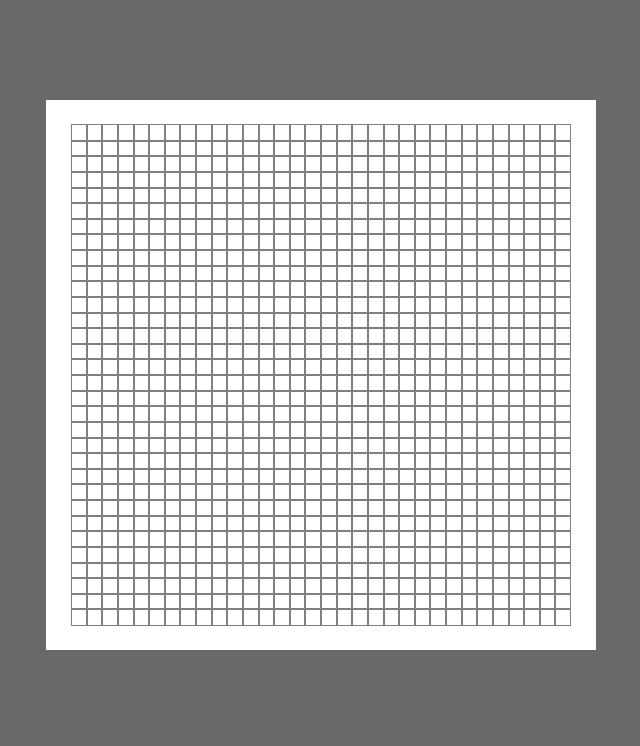
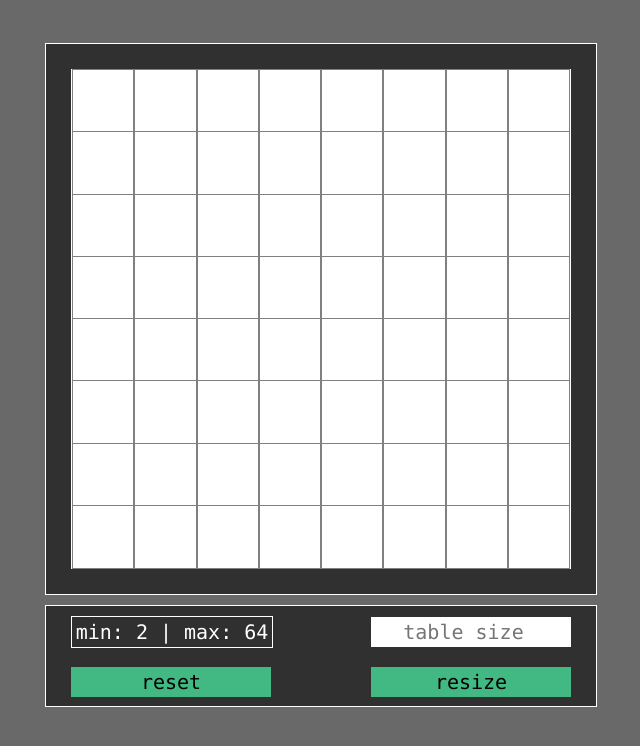
Before and after one commit to vladyslavfiii/pixel-art-draw, a plain HTML site: page pages/index.html in a window 1280 px wide. Shown: the whole page, without its empty margins (319-959 px from the left). Drawn offline with Linux system fonts and the light colour scheme.

Commit message:
2nd commit

```diff
--- a/pages/index.html
+++ b/pages/index.html
@@ -14,6 +14,18 @@
 
 		</div>
 
+		<div class="pixelArtDrawSettings">
+			<div class="pixelArtDrawSettingsStructureBlock">
+				<div class="resizeInputFieldInstrucion">min: 2 | max: 64</div>
+				<input class="resizeInputField" id="resizeInputField" type="number" placeholder="table size">
+			</div>
+
+			<div class="pixelArtDrawSettingsStructureBlock">
+				<button class="pixelArtDrawButtons" onclick="reset()">reset</button>
+				<button class="pixelArtDrawButtons" onclick="resize()">resize</button>
+			</div>
+		</div>
+
 		<script src="../src/scripts/script.js"></script>
 	</body>
 </html>
--- a/src/scripts/script.js
+++ b/src/scripts/script.js
@@ -1,14 +1,15 @@
 window.onload = () => {
-	tableCreator();
+	tableCreator(8);
 }
 
-function tableCreator() {
+function tableCreator(tableSize) {
 
 	let table = document.createElement('table');
 	table.classList.add("tableToDraw");
+	table.id = "tableToDraw";
+
 	document.getElementById('pixelArtDrawWorkspace').appendChild(table);
 
-	let tableSize = 32;
 	for (let i = 0; i < tableSize; i++) {
 		let tr = document.createElement('tr');
 		tr.id = "trId" + i;
@@ -17,17 +18,43 @@ function tableCreator() {
 		for (let k = 0; k < tableSize; k++) {
 			let th = document.createElement('th');
 			th.id = "thId" + k;
-			th.addEventListener('click', this.onclick)
+			th.addEventListener('click', function (event) {
+  				draw(this);
+  			})
 			tr.appendChild(th);
 		}
 	}
 }
 
+function draw(cell) {
 
+	cell.style.background = "red";
+}
 
-function draw(cell) {
-	console.log(cell);
-	this.onclick = function(event) {
-        console.log(this);
-      };
+function resize(){
+
+	let pixelArtDrawWorkspace = document.getElementById('pixelArtDrawWorkspace');
+	let inputSize = document.getElementById('resizeInputField');
+
+	if (Number(inputSize.value) >= 2 && Number(inputSize.value) <= 64) {
+		pixelArtDrawWorkspace.removeChild(pixelArtDrawWorkspace.children[0]);
+		tableCreator(inputSize.value);
+
+		inputSize.classList.replace('resizeErrorInputField', 'resizeInputField');
+	}
+	else {
+		inputSize.classList.replace('resizeInputField', 'resizeErrorInputField');
+	}
 }
+
+function reset(){
+
+	let pixelArtDrawWorkspace = document.getElementById('pixelArtDrawWorkspace');
+	let inputSize = document.getElementById('resizeInputField');
+	let tableSize = Number(document.getElementById('tableToDraw').childElementCount);
+
+	inputSize.classList.replace('resizeErrorInputField', 'resizeInputField');
+
+	pixelArtDrawWorkspace.removeChild(pixelArtDrawWorkspace.children[0]);
+	tableCreator(tableSize);
+}
--- a/src/styles/pixelArtDrawStyle.css
+++ b/src/styles/pixelArtDrawStyle.css
@@ -7,7 +7,8 @@
   justify-content: center;
   align-items: center;
 
-  background: white;
+  border: 1px solid white;
+  background: #303030;
 }
 .tableToDraw{
   width: 500px;
@@ -17,6 +18,9 @@
   flex-direction: column;
   justify-content: center;
   align-items: center;
+
+  border: 1px solid white;
+  background: #303030;
 }
 tr{
   width: 100%;
@@ -31,8 +35,83 @@ th{
   width: 100%;
   height: 100%;
 
-  border: 1px solid grey;
+  border: 0.5px solid grey;
+  background: white;
+  padding: 0;
+}
+.pixelArtDrawSettings{
+  width: 550px;
+  height: 100px;
+
+  margin-top: 10px;
+
+  border: 1px solid white;
+  background: #303030;
+
+  display: flex;
+  flex-direction: column;
+  justify-content: space-around;
+  align-items: center;
+}
+.pixelArtDrawSettingsStructureBlock{
+  width: 500px;
+
+  display: flex;
+  flex-direction: row;
+  justify-content: space-between;
+  align-items: center;
+}
+.resizeInputField{
+  width: 200px;
+  height: 30px;
 
   padding: 0;
-  transition: 1s;
+  border: 0px;
+
+  color: black;
+  font-family: Consolas;
+  font-size: 20px;
+  text-align: center;
 }
+.resizeErrorInputField{
+  width: 200px;
+  height: 29px;
+
+  padding: 0;
+  border: 1px solid red;
+
+  color: red;
+  font-family: Consolas;
+  font-size: 20px;
+  text-align: center;
+}
+.pixelArtDrawButtons{
+  width: 200px;
+  height: 30px;
+
+  display: flex;
+  justify-content: center;
+  flex-direction: column;
+  align-items: center;
+
+  border: 0px;
+  background: #42b883;
+
+  font-family:Consolas;
+  font-size: 20px;
+}
+.resizeInputFieldInstrucion{
+  width: 200px;
+  height: 30px;
+
+  display: flex;
+  justify-content: center;
+  flex-direction: column;
+  align-items: center;
+
+  font-size: 20px;
+  font-family: Consolas;
+  color: white;
+
+  border: 1px solid white;
+}
```
